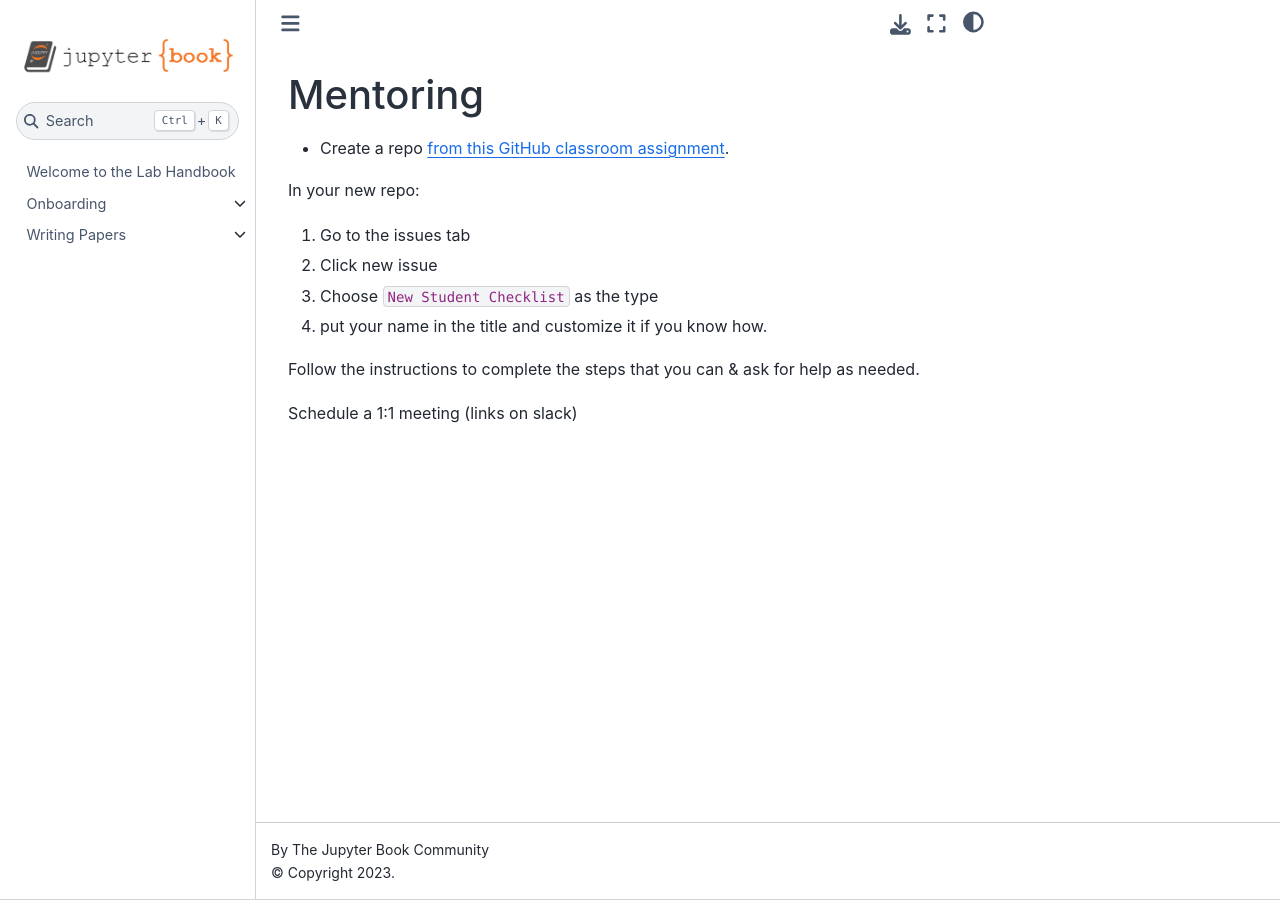
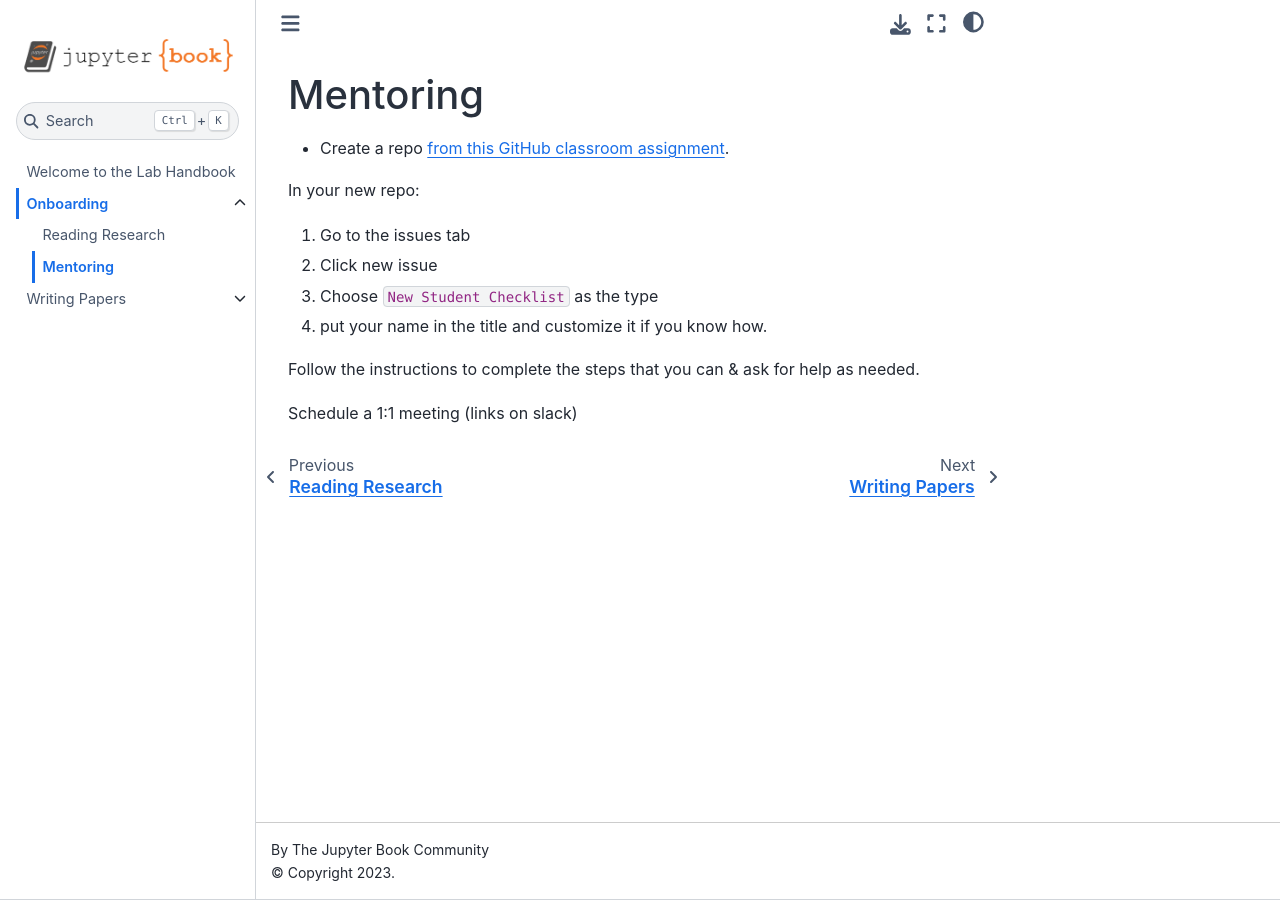
Before and after one commit to ml4sts/handbook, a Jupyter Book: the page built from onboarding/mentoring.md, in a window 1280 px wide. Built offline with Jupyter Book 1.0.4 settings and Sphinx 7.4.7 and the Sphinx Book theme 1.1.4, drawn with Linux system fonts in a browser that asks for light colours; pages that are not in the unit, such as notebooks, are missing from menus.

Commit message:
update toc

```diff
--- a/_toc.yml
+++ b/_toc.yml
@@ -3,6 +3,7 @@
 - file: onboarding/index
   sections:
     - file: onboarding/reading
+    - file: onboarding/mentoring
 
 
 - file: papers/index
```
Also changed, not shown: papers/cutting.md (renamed from papers/writing.md).
